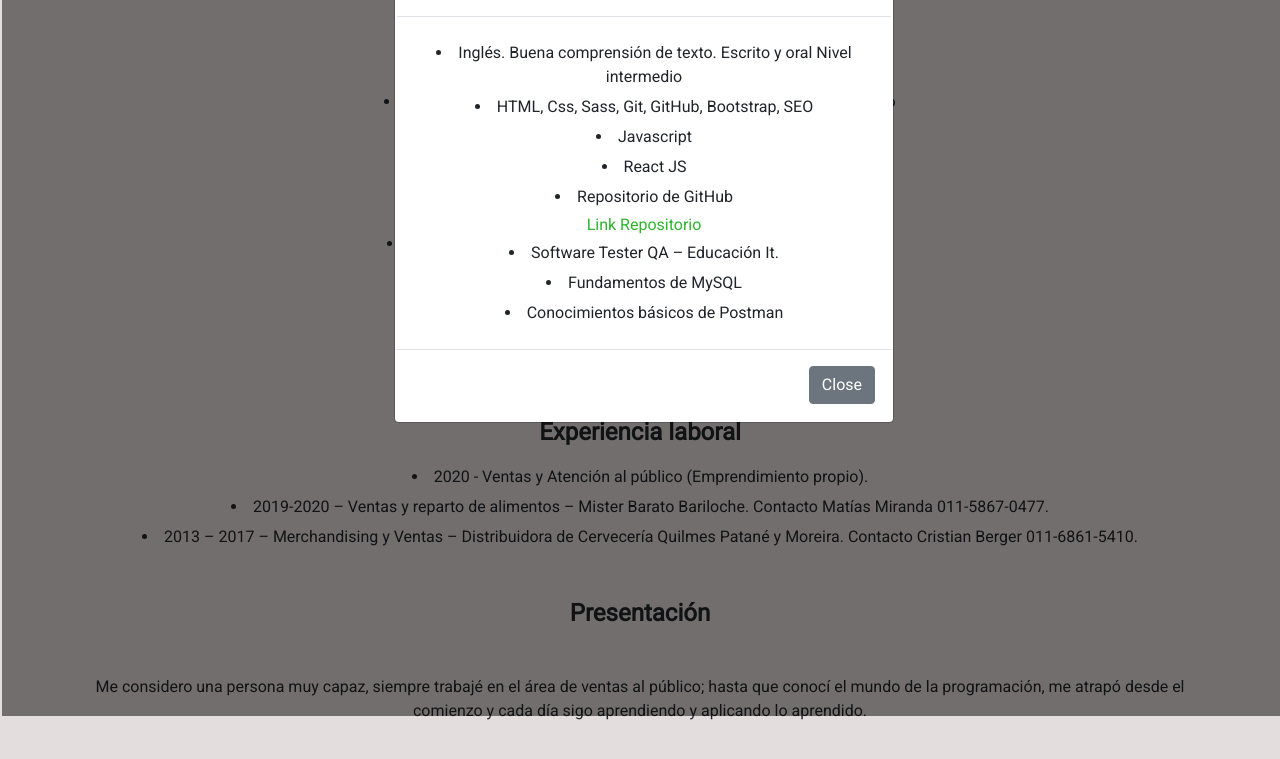
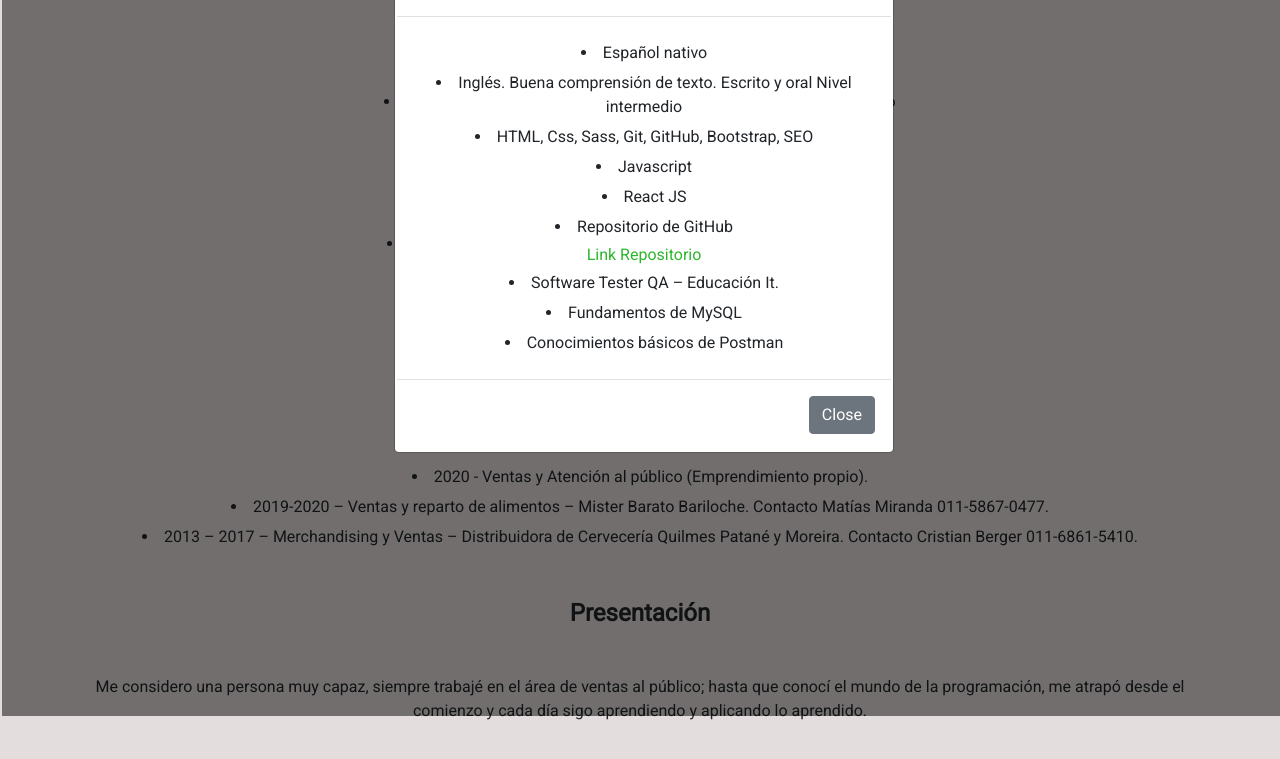
Before and after one commit to UselessPablo/Curriculum-Vitae, a plain HTML site: page index.html in a window 1280 px wide. Both pictures are taken after a click on the button "Conocimientos". Shown: the part 86-845 px from the top of the page. Drawn offline with nearby package versions, Linux system fonts and the light colour scheme.

Commit message:
CV PabloA.

```diff
--- a/index.html
+++ b/index.html
@@ -78,7 +78,8 @@
                             <button type="button" class="btn-close" data-bs-dismiss="modal" aria-label="Close"></button>
                         </div>
                         <div class="modal-body text-black">
-                             <li> Inglés. Buena comprensión de texto. Escrito y oral Nivel intermedio</li>
+                             <li>Español nativo</li>
+                            <li> Inglés. Buena comprensión de texto. Escrito y oral Nivel intermedio</li>
                             <li> HTML, Css, Sass, Git, GitHub, Bootstrap, SEO</li>
                             <li>Javascript</li>
                             <li>React JS </li>
```
